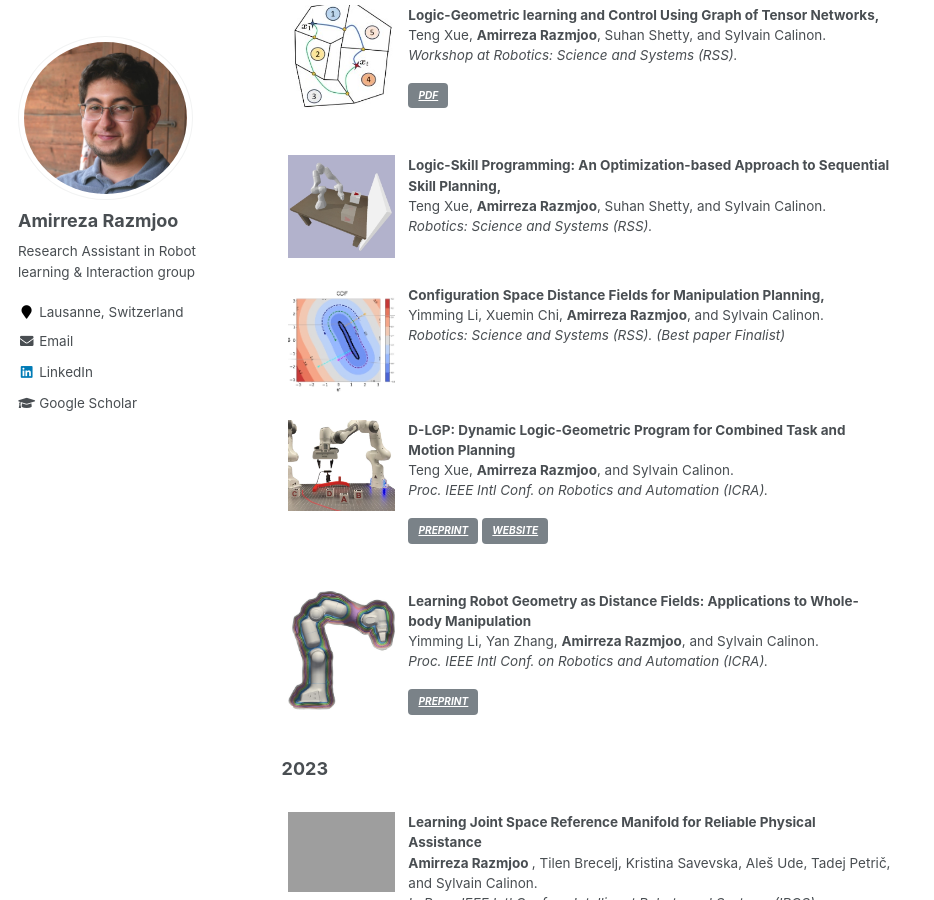
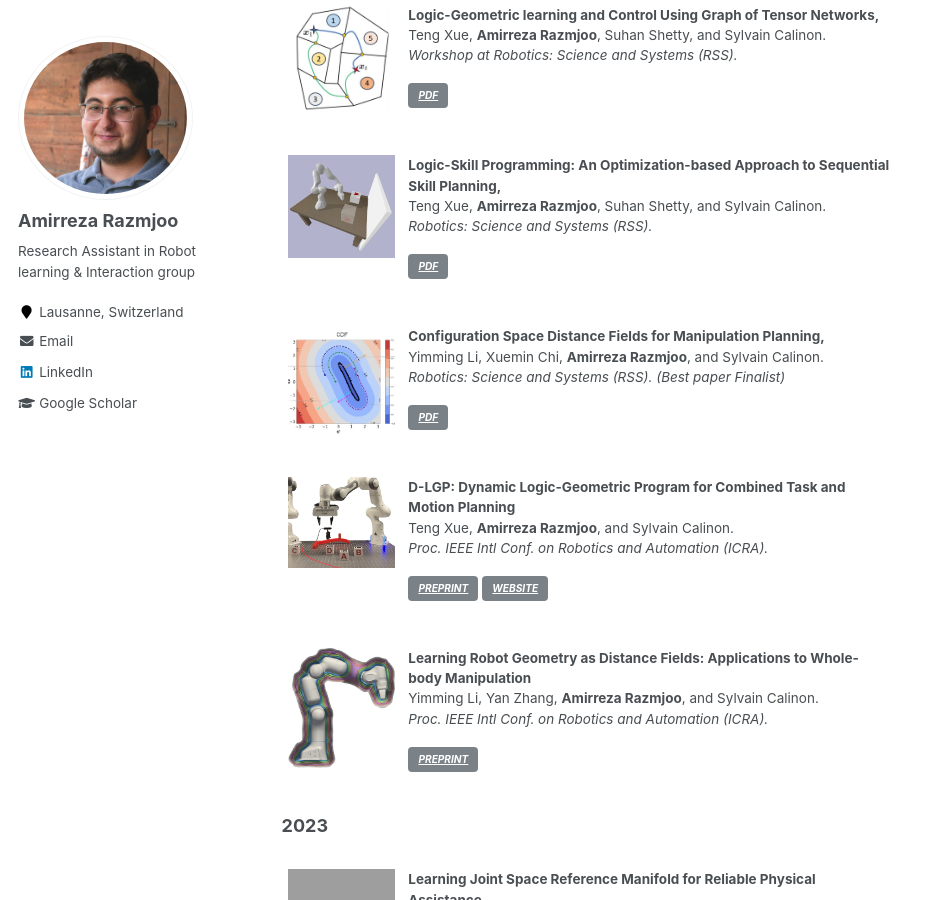
Before and after one commit to amirrazmjoo/amirrazmjoo.github.io, a Jekyll site: the page built from _pages/publications.md, in a window 1280 px wide and 900 px high, scrolled down 608 px. Shown: the whole window, without its empty margins (0-934 px from the left). Built offline with Jekyll 4.4.1, drawn with Linux system fonts in a browser that asks for light colours.

Commit message:
publications are updated

```diff
--- a/_pages/publications.md
+++ b/_pages/publications.md
@@ -11,7 +11,7 @@ You can find my full articles on <a href="https://scholar.google.com/citations?u
 
 <table >
 <tbody>
-<tr> <td style="width:120px; height=120px; vertical-align: top;"> <img style="float: left; margin-right: 10px " src="https://amirrazmjoo.github.io/images/RSS_24_workshop_Teng.jpeg" width="120px" height="120px" border="2px solid #bbb"> </td>
+<tr> <td style="width:120px; height=120px; vertical-align: top;"> <img style="float: left; margin-right: 10px " src="https://amirrazmjoo.github.io/images/RSS_24_workshop_Teng.png" width="120px" height="120px" border="2px solid #bbb"> </td>
 <td style= "height=120px; vertical-align: top;"> <p>
 <strong> Logic-Geometric learning and Control Using Graph of Tensor Networks, </strong> <br>
 Teng Xue, <strong>Amirreza Razmjoo</strong>, Suhan Shetty, and Sylvain Calinon. <br>
@@ -35,10 +35,9 @@ Teng Xue, <strong>Amirreza Razmjoo</strong>, Suhan Shetty, and Sylvain Calinon.
 Teng Xue, <strong>Amirreza Razmjoo</strong>, Suhan Shetty, and Sylvain Calinon. <br>
 <i> Robotics: Science and Systems (RSS).
 <br>
-<!-- <div class="links">
-    <a class="btn btn-info" href="https://arxiv.org/pdf/2312.02731.pdf" role="button" target="_blank"> PREPRINT </a>
-    <a class="btn btn-info" href="https://sites.google.com/view/dyn-lgp" role="button" target="_blank"> WEBSITE </a>
-    </div> -->
+<div class="links">
+    <a class="btn btn-info" href="https://enriquecoronadozu.github.io/rssproceedings2024/rss20/p119.pdf" role="button" target="_blank"> PDF </a>
+    </div>
  </i>  </p> </td>
 </tr>
 </tbody>
@@ -53,10 +52,9 @@ Teng Xue, <strong>Amirreza Razmjoo</strong>, Suhan Shetty, and Sylvain Calinon.
 Yimming Li, Xuemin Chi, <strong>Amirreza Razmjoo</strong>, and Sylvain Calinon. <br>
 <i> Robotics: Science and Systems (RSS). (Best paper Finalist)
 <br>
-<!-- <div class="links">
-    <a class="btn btn-info" href="https://arxiv.org/pdf/2312.02731.pdf" role="button" target="_blank"> PREPRINT </a>
-    <a class="btn btn-info" href="https://sites.google.com/view/dyn-lgp" role="button" target="_blank"> WEBSITE </a>
-    </div> -->
+<div class="links">
+    <a class="btn btn-info" href="https://enriquecoronadozu.github.io/rssproceedings2024/rss20/p131.pdf" role="button" target="_blank"> PDF </a>
+    </div>
  </i>  </p> </td>
 </tr>
 </tbody>
```
Also changed, not shown: images/RSS_24_workshop_Teng.jpeg (deleted), images/RSS_24_workshop_Teng.png (added).
